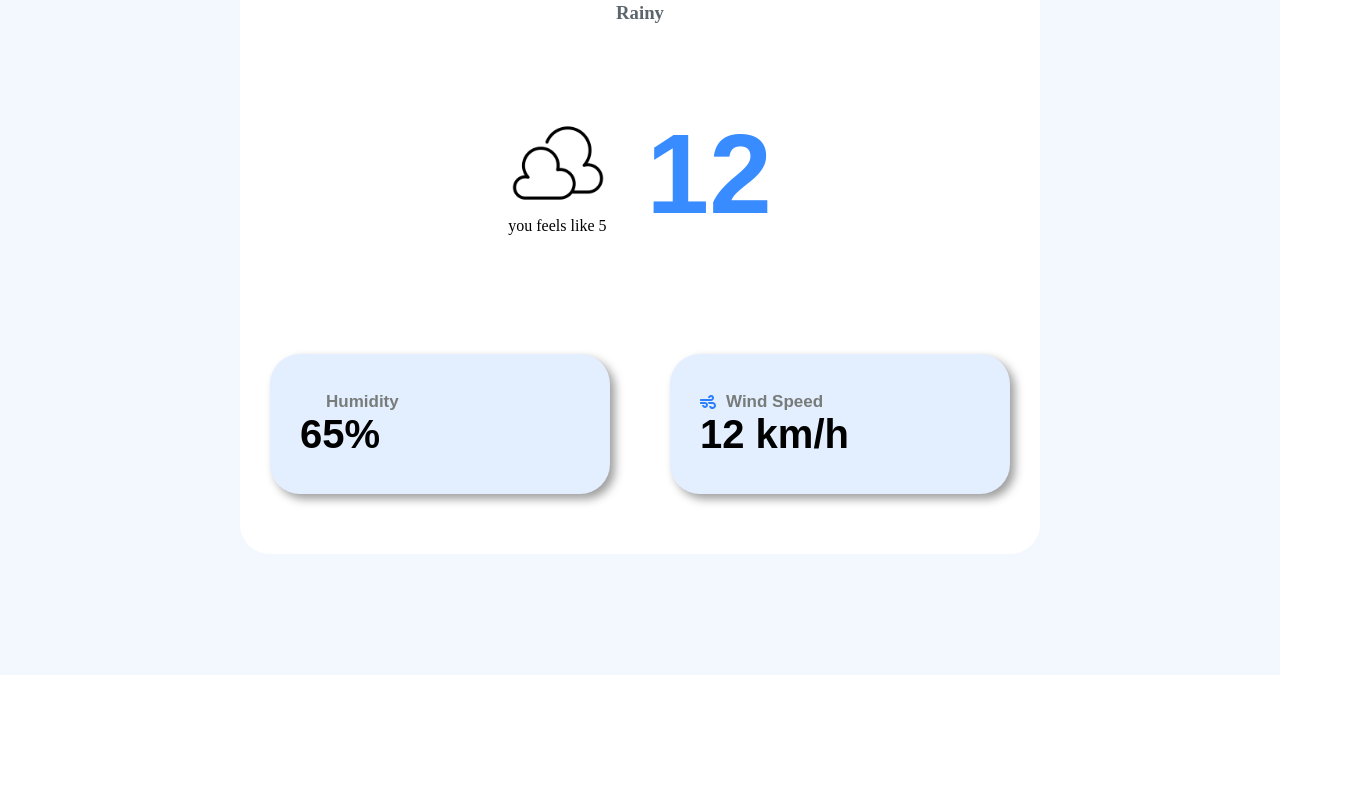
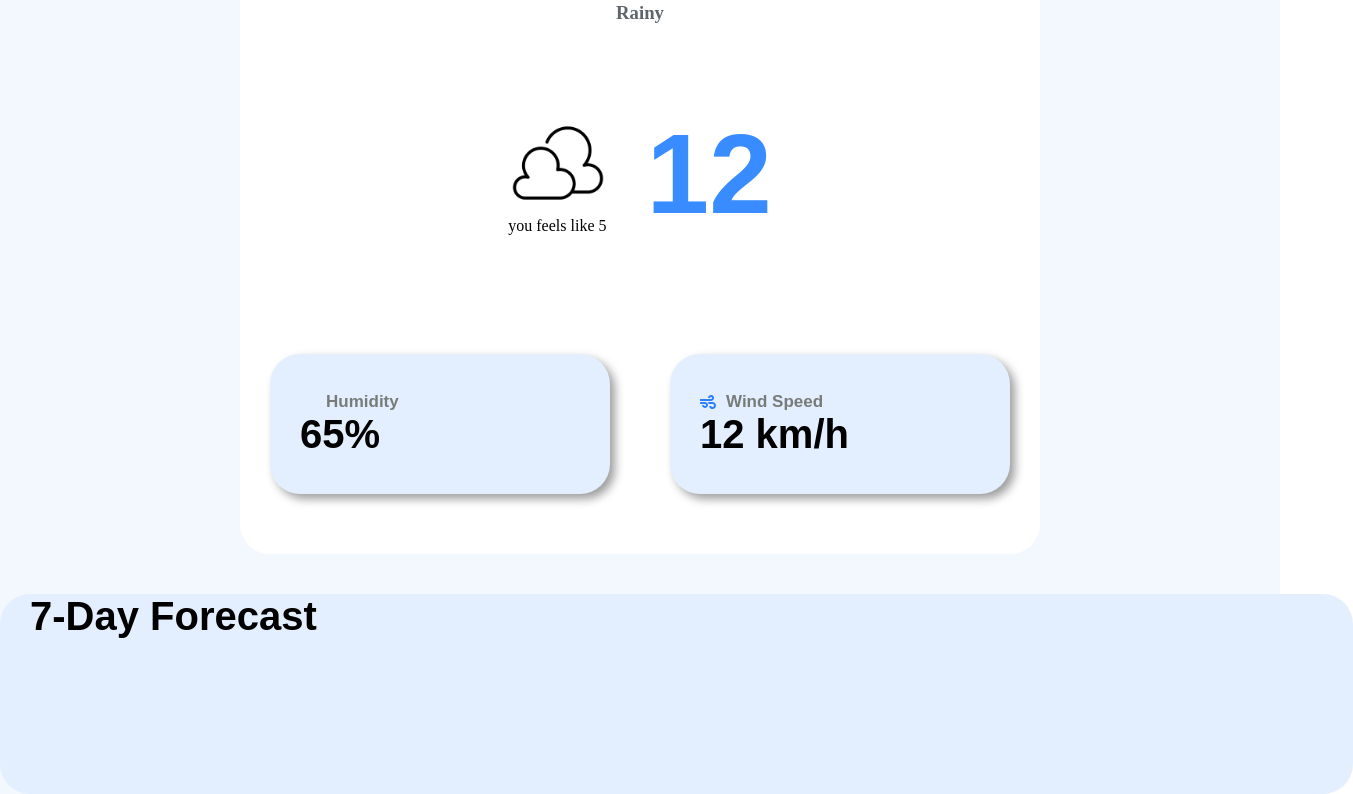
Before and after one commit to doudaoud/meteo-APP, a React (Vite) app: page / in a window 1280 px wide. Shown: the part 325-1119 px from the top of the page, 1353 px wide, since content can reach past the window. Before the commit the page ends 1000 px from the top, so only its background shows below. Built offline with nearby package versions, Linux system fonts and the light colour scheme; some icons are missing.

Commit message:
debut de la meteo de la semaine

```diff
--- a/src/App.jsx
+++ b/src/App.jsx
@@ -21,7 +21,7 @@ function App() {
           backgroundColor: moodClass,
           color: lightMode ? "black" : "white",
           transition: "background-color 0.5s ease, color 0.5s ease",
-          height: 1000,
+          // height: 1000,
           margin: 0,
           padding: 0,
         }}
@@ -68,12 +68,39 @@ function App() {
           </div>
           {/* fin de searchbar*/}
         </div>
-        <div style={{
-          display: "flex",
-          justifyContent:"center"
-        }}>
-          <WeatherCard/>
+        <div
+          style={{
+            display: "flex",
+            justifyContent: "center",
+          }}
+        >
+          <WeatherCard />
         </div>
+        {/* debut de la partie de la meteo de la semaine */}
+        <div
+          style={{
+            height: "200px",
+            width: "1353px",
+            margin: "auto ",
+            marginTop: "40px",
+            backgroundColor: "rgb(227, 239, 255)",
+            display: "flex",
+            overflowX: "scroll",
+            borderRadius: "30px",
+          }}
+        >
+          <h2
+            style={{
+              marginLeft: "30px",
+              fontFamily: "sans-serif",
+              fontWeight: "900",
+              fontSize: "40px",
+            }}
+          >
+            7-Day Forecast
+          </h2>
+        </div>
+        {/* fin de la partie de la meteo de la semaine */}
       </div>
     </MoodContext.Provider>
   );
--- a/src/components/WeatherCard.jsx
+++ b/src/components/WeatherCard.jsx
@@ -66,8 +66,6 @@ export default function WeatherCard() {
             fontWeight: "900",
             textAlign: "center",
             marginLeft: -30,
-            // backgroundColor: "red",
-            // borderRadius: "50%",
           }}
         >
           <h2>12</h2>
--- a/src/styles/Header.css
+++ b/src/styles/Header.css
@@ -4,7 +4,7 @@
     /* padding: 0; */
 
 }
-::-webkit-scrollbar{
+::-webkit-scrollbarX{
       visibility: hidden;
 
     }
```
